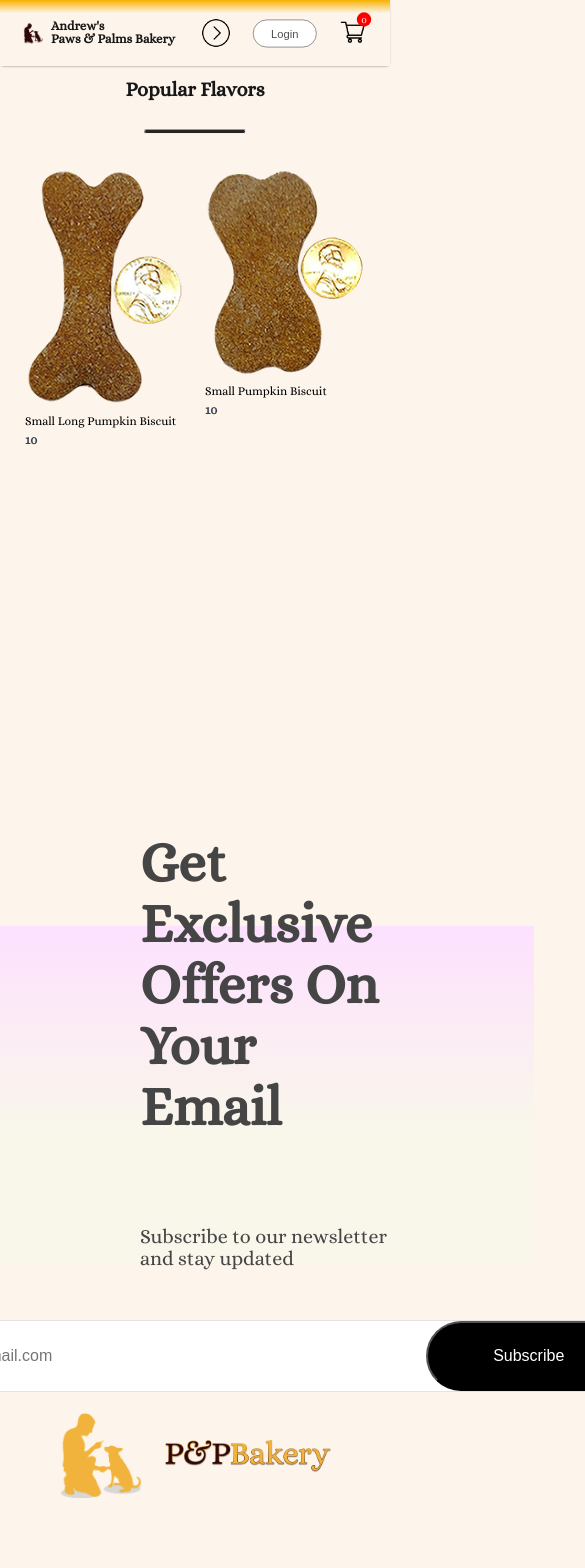
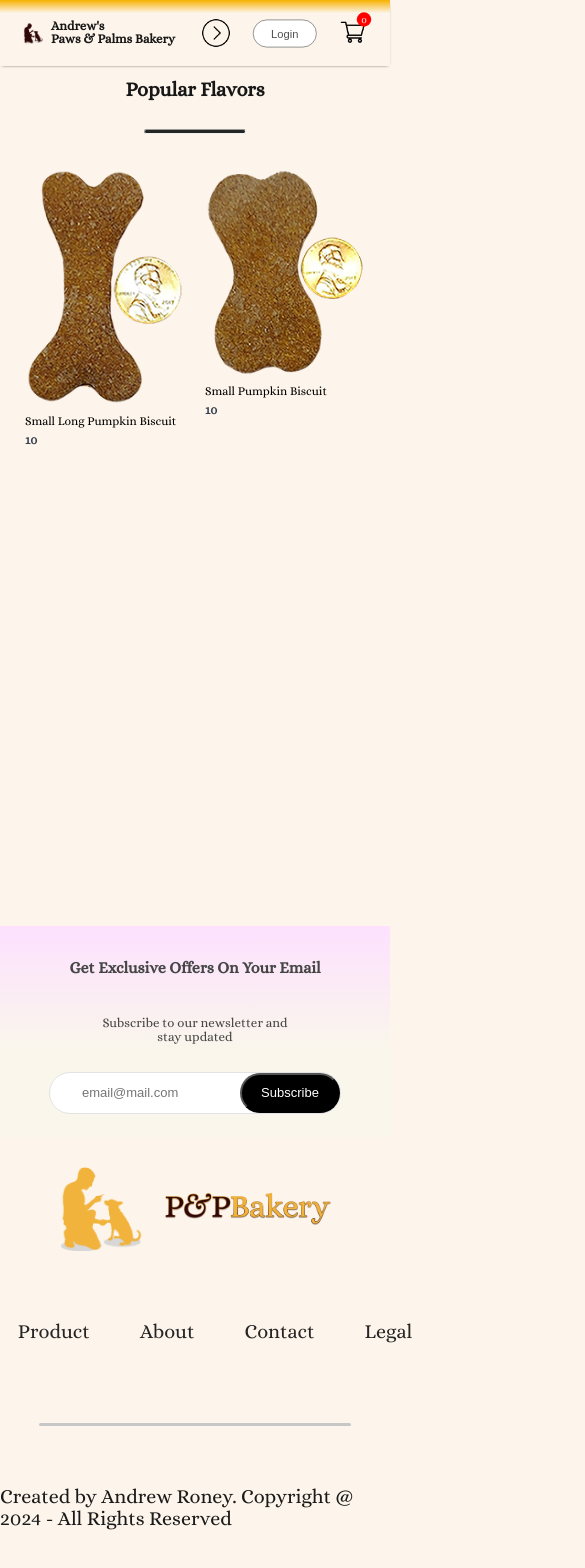
Before and after one commit to alroney/PapBakery2_0, a React (Create React App) app in the folder frontend/: page / in a window 390 px wide. Shown: the top 1568 px of the page, 585 px wide, since content can reach past the window. Built offline with nearby package versions, Linux system fonts and the light colour scheme.

Commit message:
Added screen responsiveness support to Newsletter.

```diff
--- a/frontend/src/Components/Newsletter/Newsletter.css
+++ b/frontend/src/Components/Newsletter/Newsletter.css
@@ -52,3 +52,124 @@
     font-size: 16px;
     cursor: pointer;
 }
+
+@media(max-width: 1280px) {
+    .newsletter {
+        padding: 0px 80px;
+        margin-bottom: 120px;
+        gap: 20px;
+    }
+
+    .newsletter h1 {
+        font-size: 36px;
+    }
+
+    .newsletter p {
+        font-size: 16px;
+    }
+
+    .newsletter div {
+        width: 600px;
+        height: 60px;
+    }
+
+    .newsletter div input {
+        width: 400px;
+    }
+
+    .newsletter div button {
+        width: 160px;
+        height: 60px;
+    }
+}
+
+
+@media(max-width: 1024px) {
+    .newsletter {
+        margin-bottom: 60px;
+    }
+
+    .newsletter h1 {
+        font-size: 30px;
+    }
+
+    .newsletter p {
+        font-size: 14px;
+    }
+
+    .newsletter div {
+        width: 500px;
+        height: 50px;
+    }
+
+    .newsletter div input {
+        width: 300px;
+    }
+
+    .newsletter div button {
+        width: 120px;
+        height: 50px;
+        font-size: 14px;
+    }
+}
+
+
+@media(max-width: 800px) {
+    .newsletter {
+        margin-bottom: 30px;
+        height: 35vh;
+    }
+
+    .newsletter h1 {
+        font-size: 18px;
+    }
+
+    .newsletter p {
+        font-size: 12px;
+    }
+
+    .newsletter div {
+        width: 400px;
+        height: 40px;
+    }
+
+    .newsletter div input {
+        width: 200px;
+        font-size: 13px;
+    }
+
+    .newsletter div button {
+        width: 100px;
+        height: 40px;
+        font-size: 13px;
+    }
+}
+
+
+@media(max-width: 500px) {
+    .newsletter {
+        height: 25vh;
+        width: 100%;
+        padding: 0;
+        gap: 15px;
+    }
+
+    .newsletter h1 {
+        font-size: 16px;
+    }
+
+    .newsletter p {
+        font-size: 13px;
+        max-width: 200px;
+        text-align: center;
+    }
+
+    .newsletter div {
+        width: 290px;
+    }
+
+    .newsletter div input {
+        width: 130px;
+    }
+
+}
```
